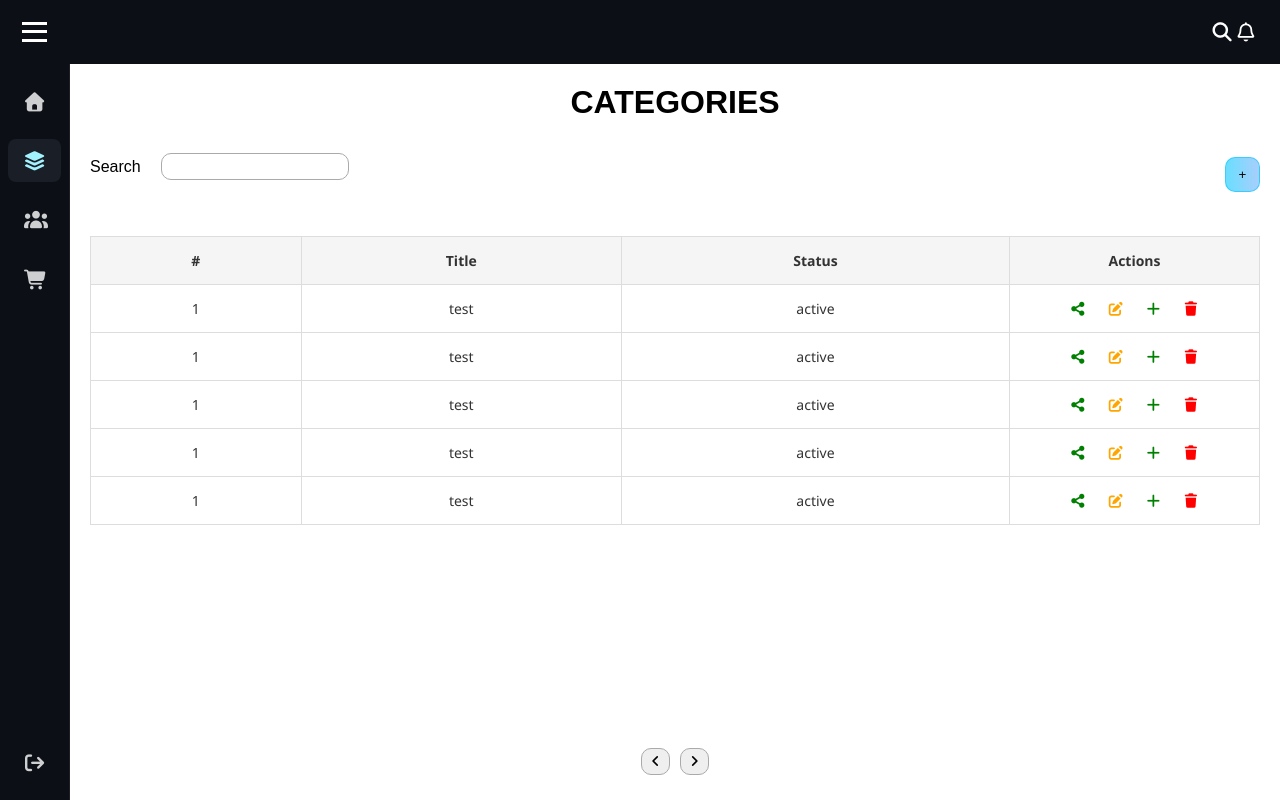
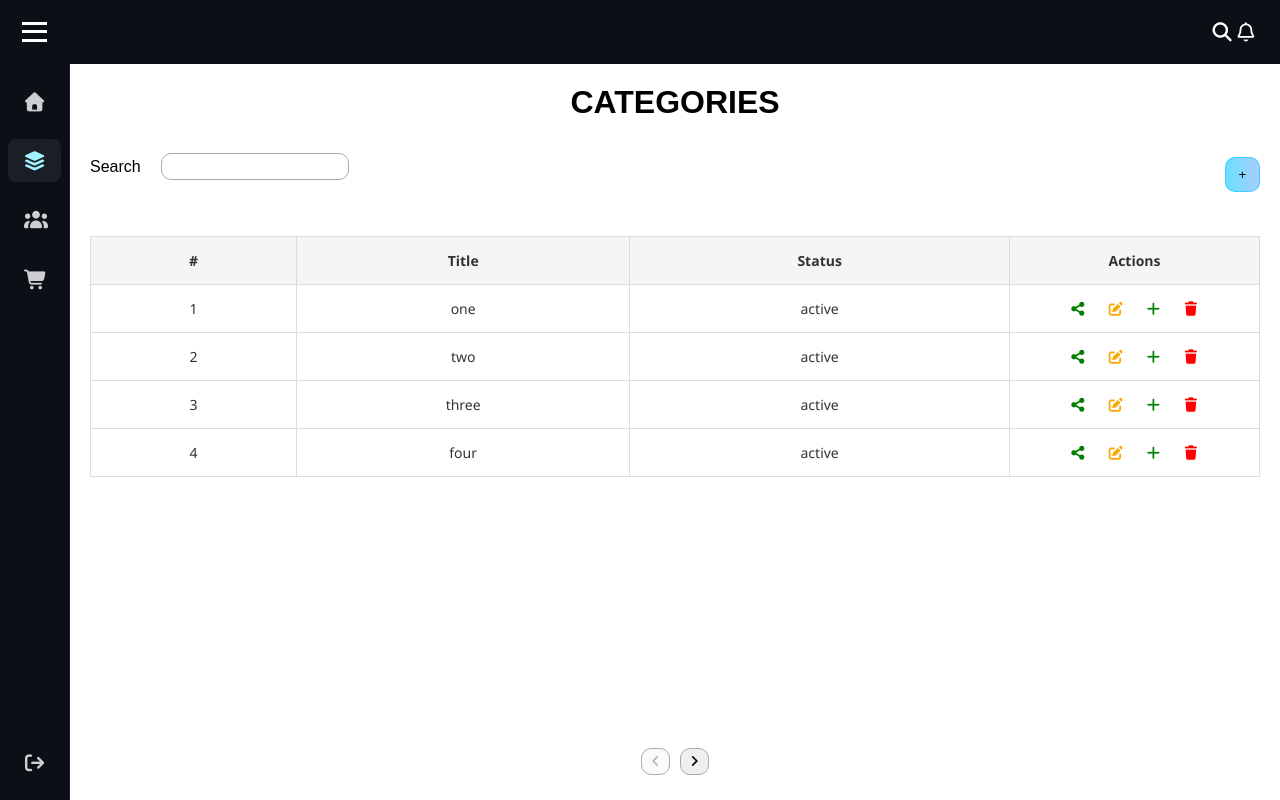
Before and after one commit to AliTohidlou-dev/react-dashboard, a React (Vite) app: page /categories in a window 1280 px wide. Built offline with nearby package versions, Linux system fonts and the light colour scheme.

Commit message:
feat: create paginationTable function

```diff
--- a/src/components/categories/CategoriesTable.jsx
+++ /dev/null
@@ -1,75 +0,0 @@
-function CategoriesTable() {
-  return (
-    <div className="edit-table">
-      <table>
-        <thead>
-          <tr>
-            <th>#</th>
-            <th>Title</th>
-            <th>Status</th>
-            <th>Actions</th>
-          </tr>
-        </thead>
-        <tbody>
-          <tr>
-            <td>1</td>
-            <td>test</td>
-            <td>active</td>
-            <td className="actions-btn">
-              <i class="fa-solid fa-share-nodes"></i>
-              <i class="fa-solid fa-pen-to-square"></i>
-              <i class="fa-solid fa-plus"></i>
-              <i class="fa-solid fa-trash"></i>
-            </td>
-          </tr>
-          <tr>
-            <td>1</td>
-            <td>test</td>
-            <td>active</td>
-            <td className="actions-btn">
-              <i class="fa-solid fa-share-nodes"></i>
-              <i class="fa-solid fa-pen-to-square"></i>
-              <i class="fa-solid fa-plus"></i>
-              <i class="fa-solid fa-trash"></i>
-            </td>
-          </tr>
-          <tr>
-            <td>1</td>
-            <td>test</td>
-            <td>active</td>
-            <td className="actions-btn">
-              <i class="fa-solid fa-share-nodes"></i>
-              <i class="fa-solid fa-pen-to-square"></i>
-              <i class="fa-solid fa-plus"></i>
-              <i class="fa-solid fa-trash"></i>
-            </td>
-          </tr>
-          <tr>
-            <td>1</td>
-            <td>test</td>
-            <td>active</td>
-            <td className="actions-btn">
-              <i class="fa-solid fa-share-nodes"></i>
-              <i class="fa-solid fa-pen-to-square"></i>
-              <i class="fa-solid fa-plus"></i>
-              <i class="fa-solid fa-trash"></i>
-            </td>
-          </tr>
-          <tr>
-            <td>1</td>
-            <td>test</td>
-            <td>active</td>
-            <td className="actions-btn">
-              <i class="fa-solid fa-share-nodes"></i>
-              <i class="fa-solid fa-pen-to-square"></i>
-              <i class="fa-solid fa-plus"></i>
-              <i class="fa-solid fa-trash"></i>
-            </td>
-          </tr>
-        </tbody>
-      </table>
-    </div>
-  );
-}
-
-export default CategoriesTable;
--- /dev/null
+++ b/src/components/categories/PaginationTable.jsx
@@ -0,0 +1,58 @@
+import { useEffect } from "react";
+import { useState } from "react";
+
+function PaginationTable({ data, dataInfo }) {
+  const [currentPage,setCurrentPage]=useState(1);
+  const [tableData,setTableData]=useState(data);
+  const limit=4;
+  const totalPages=Math.ceil(data.length/limit);
+  useEffect(()=>{
+    const skip=(currentPage-1)*limit;
+    console.log(skip+limit);
+
+    setTableData(data.slice(skip,skip+limit))
+  },[currentPage,data])
+
+  return (
+    <>
+      <div className="edit-table">
+        <table>
+          <thead>
+            <tr>
+              {dataInfo?.map((info) => (
+                <th key={Math.random()}>{info.title}</th>
+              ))}
+            </tr>
+          </thead>
+          <tbody>
+            {tableData?.map((d, index) => (
+              <tr key={index}>
+                <td>{(currentPage-1)*limit+index+1}</td>
+                <td>{d.title}</td>
+                <td>{d.status}</td>
+                <td className="actions-btn">
+                  <i className="fa-solid fa-share-nodes"></i>
+                  <i className="fa-solid fa-pen-to-square"></i>
+                  <i className="fa-solid fa-plus"></i>
+                  <i className="fa-solid fa-trash"></i>
+                </td>
+              </tr>
+            ))}
+          </tbody>
+        </table>
+      </div>
+      <div className="pagination">
+        <button disabled={currentPage<=1} onClick={()=>setCurrentPage((prev)=>prev-1)}>
+          <i className="fa-solid fa-angle-left"></i>
+        </button>
+
+        <button disabled={currentPage>=totalPages} onClick={()=>setCurrentPage((prev)=>prev+1)}>
+          <i className="fa-solid fa-angle-right"></i>
+        </button>
+
+      </div>
+    </>
+  );
+}
+
+export default PaginationTable;
--- a/src/pages/Categories.jsx
+++ b/src/pages/Categories.jsx
@@ -1,14 +1,54 @@
-import CategoriesTable from "../components/categories/CategoriesTable";
+import PaginationTable from "../components/categories/PaginationTable";
 import SearchBar from "../utils/searchBar";
-import Pagination from "./Pagination";
 
 function Categories() {
+      const data = [
+    {
+      title: "one",
+      status: "active",
+    },
+    {
+      title: "two",
+      status: "active",
+    },
+    {
+      title: "three",
+      status: "active",
+    },
+    {
+      title: "four",
+      status: "active",
+    },
+    {
+      title: "five",
+      status: "active",
+    },
+    {
+      title: "six",
+      status: "active",
+    },
+    {
+      title: "a",
+      status: "active",
+    },
+    {
+      title: "b",
+      status: "active",
+    },
+  ];
+  const dataInfo = [
+    { field: "count", title: "#" },
+    { field: "title", title: "Title" },
+    { field: "status", title: "Status" },
+    { field: "actions", title: "Actions" },
+  ];
+
+
   return (
     <div className="edit-pages">
       <h1>Categories</h1>
       <SearchBar link={"/categories/add-category"} />
-      <CategoriesTable />
-      <Pagination />
+      <PaginationTable data={data} dataInfo={dataInfo}/>
     </div>
   );
 }
--- a/src/pages/Pagination.jsx
+++ /dev/null
@@ -1,14 +0,0 @@
-function Pagination() {
-  return (
-    <div className="pagination">
-      <button>
-        <i class="fa-solid fa-angle-left"></i>
-      </button>
-      <button>
-        <i class="fa-solid fa-angle-right"></i>
-      </button>
-    </div>
-  );
-}
-
-export default Pagination;
```
